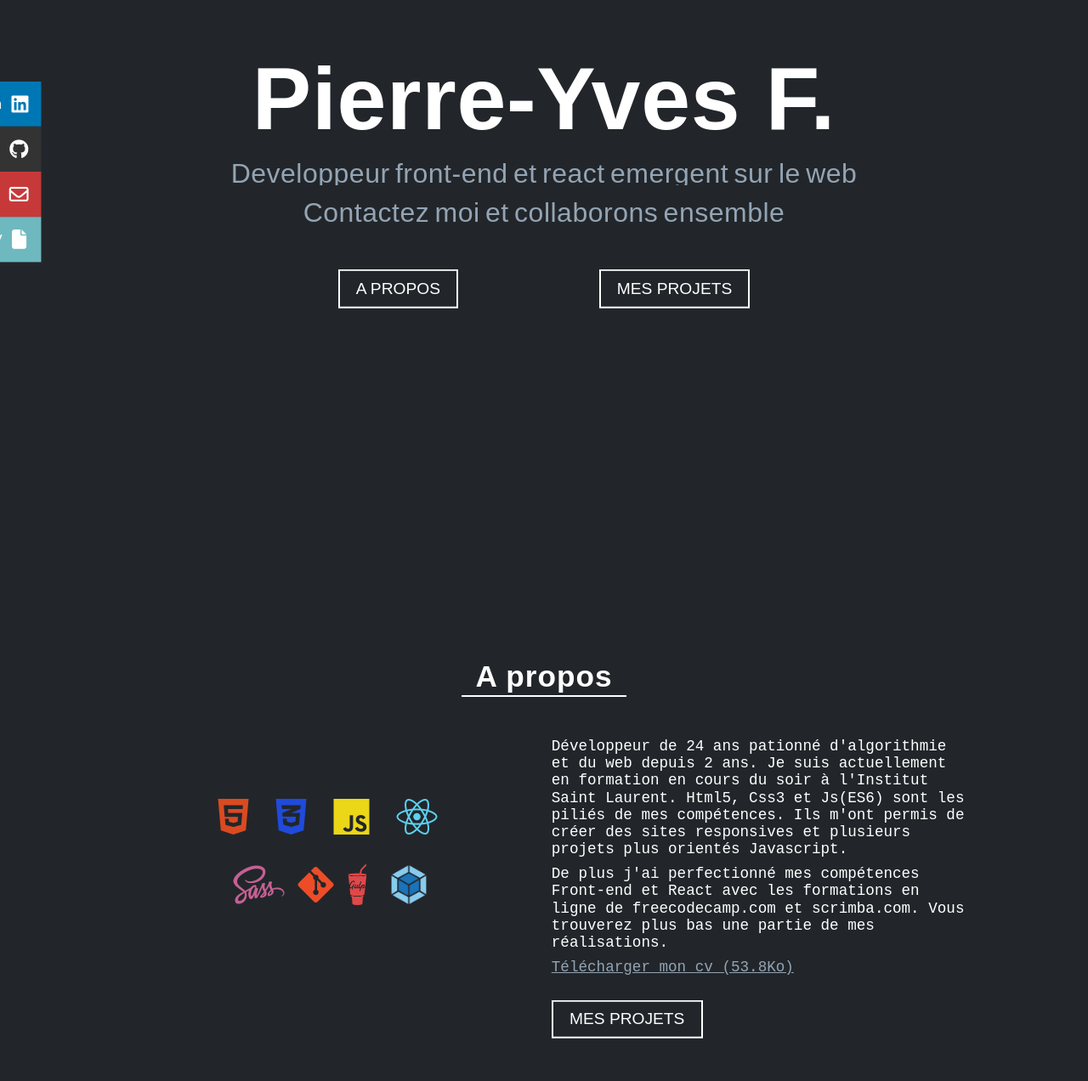
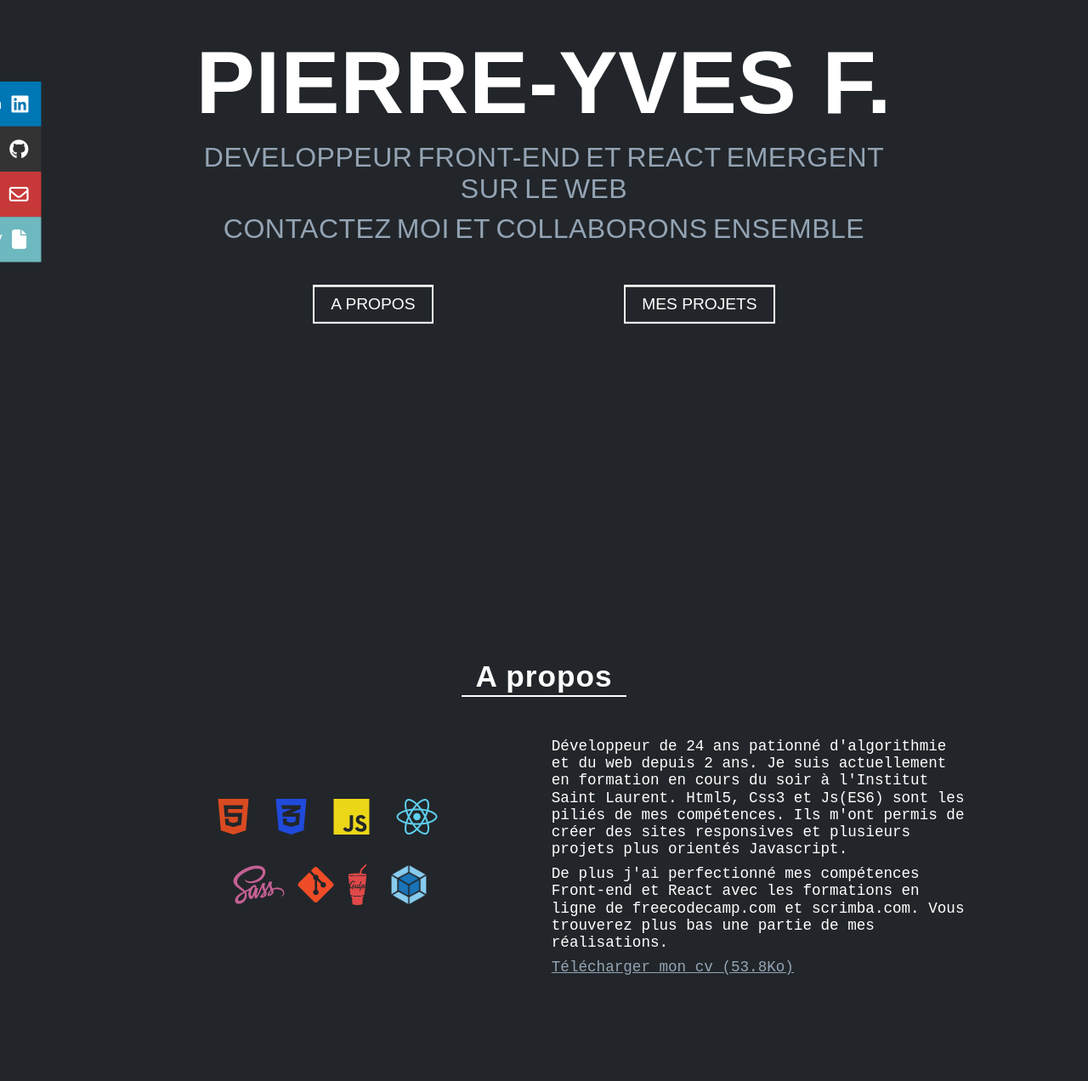
Before and after one commit to PierreYvesFlamand/Portfolio, a React (Create React App) app: page / in a window 1280 px wide. Shown: the part 198-1470 px from the top of the page at 85% size. Built offline with nearby package versions, Linux system fonts and the light colour scheme.

Commit message:
Refactor Header

```diff
--- a/src/components/Header/Header.css
+++ b/src/components/Header/Header.css
@@ -5,30 +5,31 @@
     justify-content: center;
     align-items: center;
     cursor: default;
+    text-transform: uppercase;
 }
 
 .header-container {
     margin: 0 auto;
-    padding: 0 1.1em;
+    padding: 3em 1.7em;
+    max-width: 55rem;
+
     opacity: 0;
-    max-width: 55rem;
     transform: scale(0.4);
-
     transition: all 800ms;
 }
 
-.header-text {
+.header-content {
     text-align: center;
-    font-size: 2rem;
-    letter-spacing: 0.5px;
 }
 
-.header-h1 {
-    font-size: 6.5rem;
+.header-title {
+    font-size: 4rem;
     letter-spacing: 0.7px;
 }
 
 .header-sub {
+    font-size: 1.5rem;
+    letter-spacing: 0.5px;
     color: var(--clr-light);
     margin: 0.3em;
 }
@@ -56,25 +57,27 @@
     transform: translateY(-100%);
 }
 
-/* CTAS */
+/********************/
+/******* CTAS *******/
+/********************/
 
 .header-ctas {
-    max-width: 55rem;
     margin: 3em auto -1em;
     padding: 0 3.5em;
     display: flex;
-    justify-content: space-around;
+    align-items: center;
+    flex-direction: column;
 }
 
 .header-cta {
     display: block;
+    width: max-content;
     text-decoration: none;
     height: 2.9em;
     overflow: hidden;
-    text-transform: uppercase;
 }
 
-.link {
+.base {
     display: block;
     color: var(--clr-w);
     text-decoration: none;
@@ -100,7 +103,7 @@
     transition: transform 150ms;
 }
 
-.header-cta:hover .link {
+.header-cta:hover .base {
     transform: translateY(-5%);
 }
 
@@ -108,31 +111,35 @@
     transform: translateY(0%);
 }
 
-@media screen and (max-width: 600px) {
-    .header-text {
-        font-size: 1.5rem;
-        letter-spacing: 0.5px;
+.header-cta:first-of-type {
+    margin-bottom: 2em;
+}
+
+@media screen and (min-width: 600px) {
+    .header-container {
+        padding: 0 1.7em;
     }
 
-    .header-h1 {
-        font-size: 4rem;
-        letter-spacing: 0.7px;
+    .header-title {
+        font-size: 6.5rem;
     }
 
-    .header-container {
-        padding: 3em 1.5em;
+    .header-sub {
+        font-size: 2rem;
     }
 
     .header-ctas {
-        flex-direction: column;
-        align-items: center;
-    }
-
-    .header-cta {
-        width: max-content;
+        flex-direction: row;
+        justify-content: space-around;
     }
 
     .header-cta:first-of-type {
-        margin-bottom: 2em;
+        margin-bottom: 0;
     }
 }
+
+@media screen and (min-width: 1000px) {
+    .header-container {
+        padding: 0;
+    }
+}
--- a/src/components/Header/Header.js
+++ b/src/components/Header/Header.js
@@ -15,8 +15,8 @@
                 style={fadeIn ? { transform: 'scale(1)', opacity: 1 } : null}
                 ref={ref}
             >
-                <div className='header-text'>
-                    <h1 className='header-h1'>{title}</h1>
+                <div className='header-content'>
+                    <h1 className='header-title'>{title}</h1>
 
                     {subs.map((sub, idxSub) => {
                         return (
@@ -71,7 +71,7 @@
                         }}
                     >
                         <span className='hover'>{cta.replace(/-/g, '  ')}</span>
-                        <span className='link'>{cta.replace(/-/g, '  ')}</span>
+                        <span className='base'>{cta.replace(/-/g, '  ')}</span>
                     </a>
                 );
             })}
```
